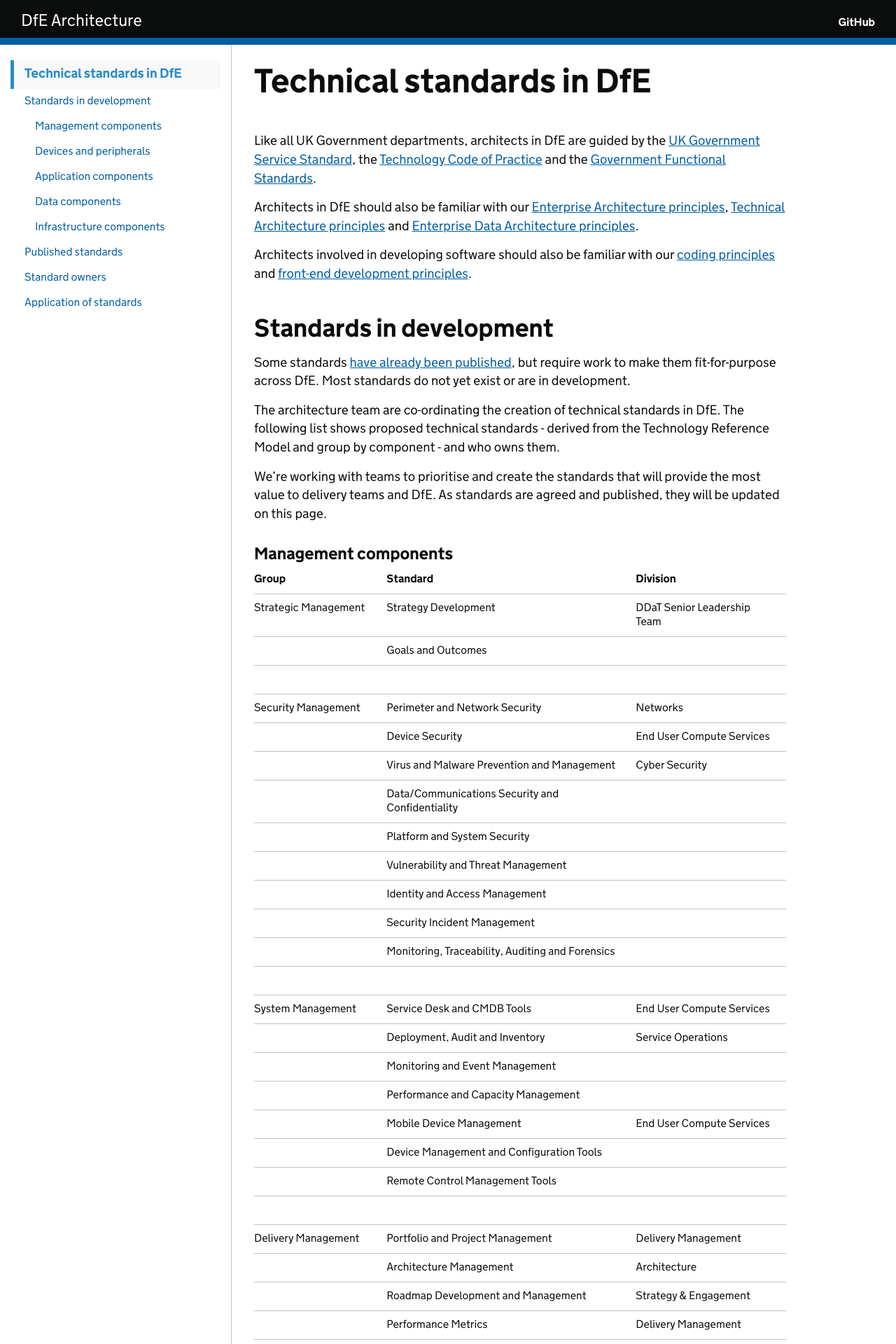
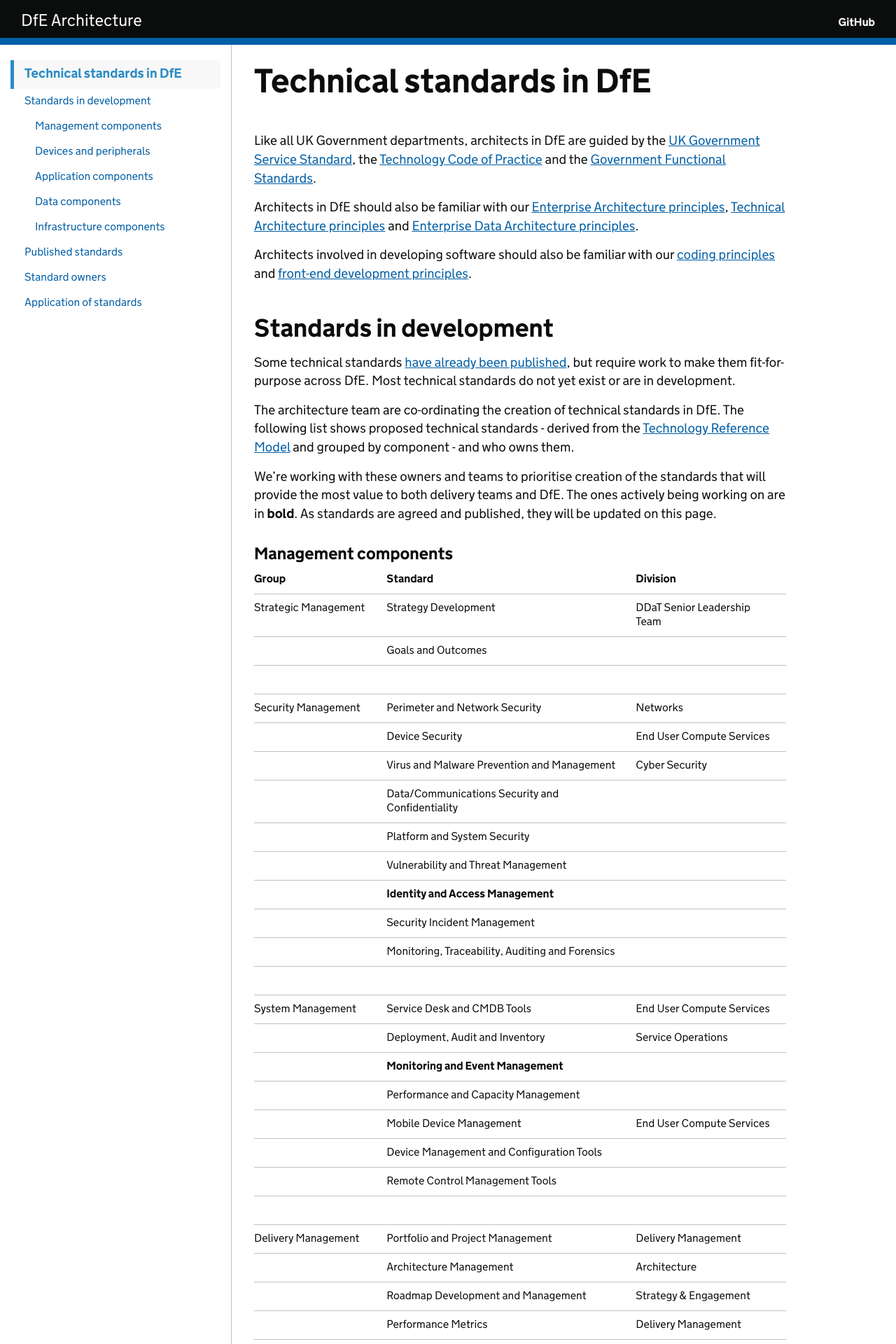
Before and after one commit to DFE-Digital/architecture, a Jekyll site: the page built from standards/technical-standards.md, in a window 1280 px wide. Shown: the top 1920 px of the page at 70% size. Built offline with Jekyll 4.4.1, drawn with Linux system fonts in a browser that asks for light colours; our own code applies the rules of GitHub Pages for plain Markdown files; some of the changed text lies outside the part shown.

Commit message:
Show standards actively being worked on

```diff
--- a/standards/technical-standards.md
+++ b/standards/technical-standards.md
@@ -13,11 +13,11 @@ Architects involved in developing software should also be familiar with our [cod
 
 ## Standards in development
 
-Some standards [have already been published](#published-standards), but require work to make them fit-for-purpose across DfE. Most standards do not yet exist or are in development.
+Some technical standards [have already been published](#published-standards), but require work to make them fit-for-purpose across DfE. Most technical standards do not yet exist or are in development.
 
-The architecture team are co-ordinating the creation of technical standards in DfE. The following list shows proposed technical standards - derived from the Technology Reference Model and group by component - and who owns them.
+The architecture team are co-ordinating the creation of technical standards in DfE. The following list shows proposed technical standards - derived from the [Technology Reference Model](https://educationgovuk.sharepoint.com/:f:/r/sites/gp/WorkplaceDocuments/Reference%20architecture/Technology%20Reference%20Model) and grouped by component - and who owns them.
 
-We're working with teams to prioritise and create the standards that will provide the most value to delivery teams and DfE. As standards are agreed and published, they will be updated on this page.
+We're working with these owners and teams to prioritise creation of the standards that will provide the most value to both delivery teams and DfE. The ones actively being working on are in **bold**. As standards are agreed and published, they will be updated on this page.
 
 ### Management components
 
@@ -32,13 +32,13 @@ We're working with teams to prioritise and create the standards that will provid
 |                                     | Data/Communications Security and Confidentiality |                                     |
 |                                     | Platform and System Security                     |                                     |
 |                                     | Vulnerability and Threat Management              |                                     |
-|                                     | Identity and Access Management                   |                                     |
+|                                     | **Identity and Access Management**               |                                     |
 |                                     | Security Incident Management                     |                                     |
 |                                     | Monitoring, Traceability, Auditing and Forensics |                                     |
 |                                     |                                                  |                                     |
 | System Management                   | Service Desk and CMDB Tools                      | End User Compute Services           |
 |                                     | Deployment, Audit and Inventory                  | Service Operations                  |
-|                                     | Monitoring and Event Management                  |                                     |
+|                                     | **Monitoring and Event Management**              |                                     |
 |                                     | Performance and Capacity Management              |                                     |
 |                                     | Mobile Device Management                         | End User Compute Services           |
 |                                     | Device Management and Configuration Tools        |                                     |
@@ -88,12 +88,12 @@ We're working with teams to prioritise and create the standards that will provid
 | Business Applications               | Finance and Accounting Applications              | Finance Systems                     |
 |                                     | Human Resource Management Applications           | Human Resources                     |
 |                                     | Sales, Purchasing and Commercial Applications    | Customer Experience                 |
-|                                     | Customer Service Applications                    | End User Compute Services           |
+|                                     | **Customer Service Applications**                | End User Compute Services           |
 |                                     | Case Management Applications                     | Infrastructure and Platforms        |
 |                                     | Business Operations Management Applications      | Business Operations                 |
 |                                     |                                                  |                                     |
-| Productivity Tools                  | Collaboration Applications                       | End User Compute Services           |
-|                                     | Productivity and Office Applications             |                                     |
+| Productivity Tools                  | **Collaboration Applications**                   | End User Compute Services           |
+|                                     | **Productivity and Office Applications**         |                                     |
 |                                     | Email and Calendar Applications                  |                                     |
 |                                     | Common Desktop Tools                             |                                     |
 |                                     | Instant Messaging and Presence Applications      |                                     |
@@ -101,12 +101,12 @@ We're working with teams to prioritise and create the standards that will provid
 |                                     | Browser and Web Desktop Applications             | End User Compute Services           |
 |                                     | Content Management Applications                  |                                     |
 |                                     | Enterprise Search Applications                   | Knowledge & Information Management  |
-|                                     | Accessibility Applications                       | Accessibility                       |
+|                                     | **Accessibility Applications**                   | Accessibility                       |
 |                                     | Video and Telephony Conferencing Applications    | End User Compute Services           |
 |                                     | Digital Signature Tools                          | Cyber Security / Service Operations |
 |                                     |                                                  |                                     |
-| Middleware                          | API Management                                   | Infrastructure and Platforms        |
-|                                     | Container Management                             |                                     |
+| Middleware                          | **API Management**                               | Infrastructure and Platforms        |
+|                                     | **Container Management**                         |                                     |
 |                                     | Enterprise Service Bus                           |                                     |
 |                                     | Message/Event Stream Processing                  |                                     |
 |                                     | Middleware connectors                            |                                     |
@@ -124,14 +124,14 @@ We're working with teams to prioritise and create the standards that will provid
 |                                     | Advanced Analytics Platforms                     |                                     |
 |                                     | IOT Stream Analytics                             |                                     |
 |                                     |                                                  |                                     |
-| Data Platforms                      | Relational Database Management Systems           |                                     |
+| Data Platforms                      | **Relational Database Management Systems**       |                                     |
 |                                     | Unstructured Data Management Systems             |                                     |
 |                                     | Analytical Data Management Systems               |                                     |
 |                                     | Data Integration and Orchestration Systems       | Data Engineering                    |
 |                                     | Data Transfer and Transformation Systems         |                                     |
 |                                     | Data Connectors                                  |                                     |
 |                                     | Data Governance and Quality Systems              | Data Architecture                   |
-|                                     | Master Data Management                           |                                     |
+|                                     | **Master Data Management**                       |                                     |
 |                                     |                                                  |                                     |
 
 ### Infrastructure components
```
Also changed, not shown: other parts of standards/technical-standards.md (+5 -5 lines).
